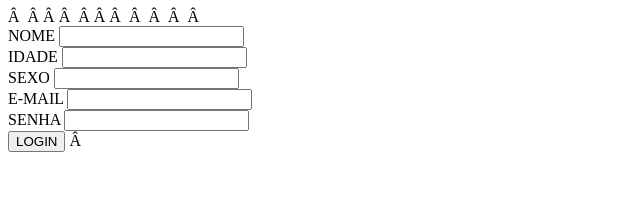
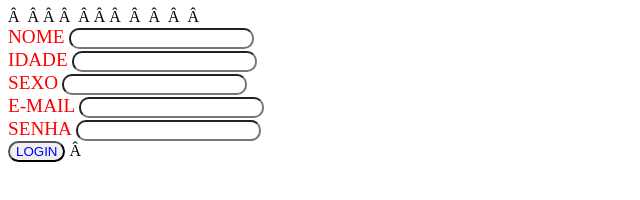
Before and after one commit to lucaspurificacao/Guialucas, a plain HTML site: page Teste_css/teste_formsct.html in a window 1280 px wide. Shown: the whole page, without its empty margins (0-640 px from the left). Drawn offline with Linux system fonts and the light colour scheme.

Commit message:
Teste_css\style_forms.css

```diff
--- /dev/null
+++ b/Teste_css/style_forms.css
@@ -0,0 +1,17 @@
+label{
+    color: red;
+    font-size:larger;
+}
+
+button{
+    color:blue;
+     border-radius: 25px;
+}
+
+input{
+    border-radius: 10px;
+}
+
+div{
+    flex-direction: row;
+}
--- a/teste_formsct.html
+++ b/Teste_css/teste_formsct.html
@@ -3,22 +3,25 @@
   <head>
     <title>Título da página</title>
     <meta charset="utf-8">
+
+   <link rel="stylesheet" href="./style_forms.css">
+
   </head>
 
   <body>
     <form>
     <div>
-    <label>NOME</label>
+      <label>NOME</label>
      <input type="nome">
     </div>
 
     <div>
-     <labe1>IDADE</labe1>
+     <label>IDADE</label>
         <input type="idade">
     </div>
 
     <div>
-     <labe1>SEXO</labe1>
+     <label>SEXO</label>
         <input type="sexo">
      </div>
 
```
